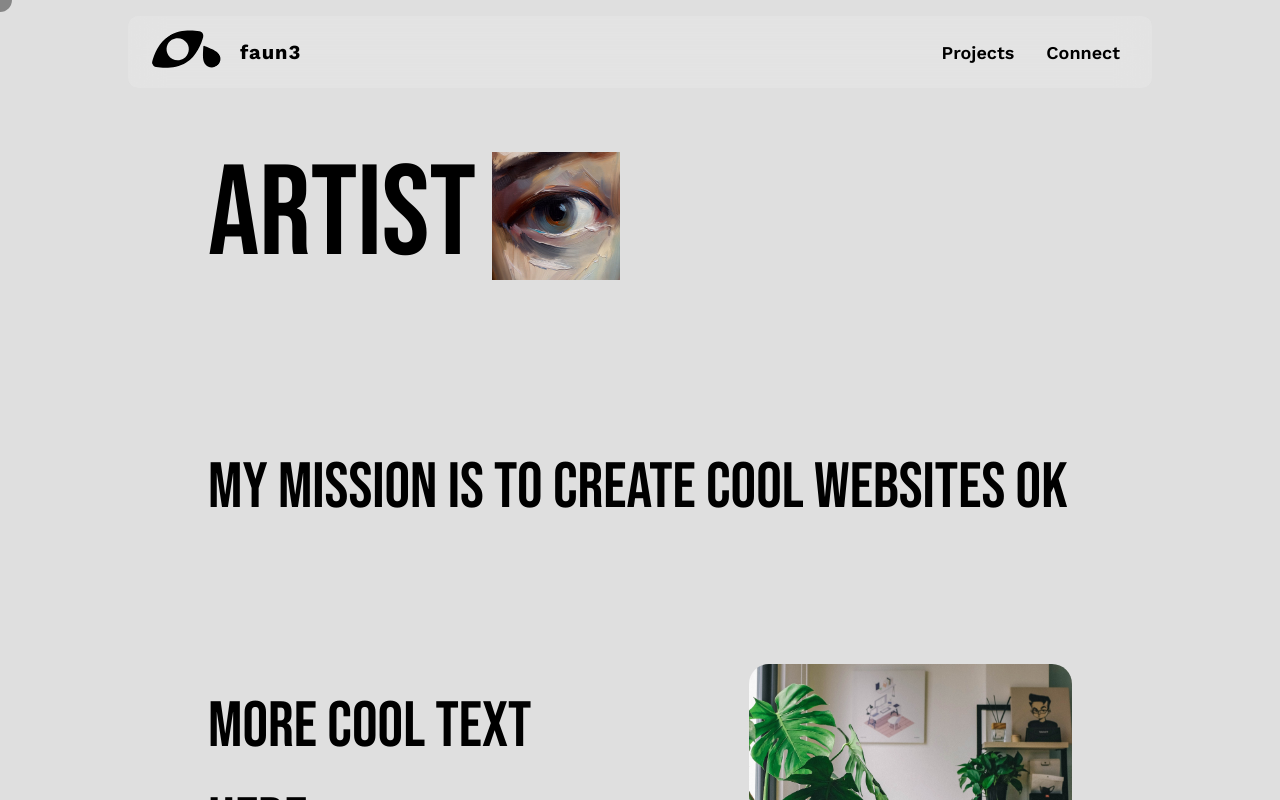
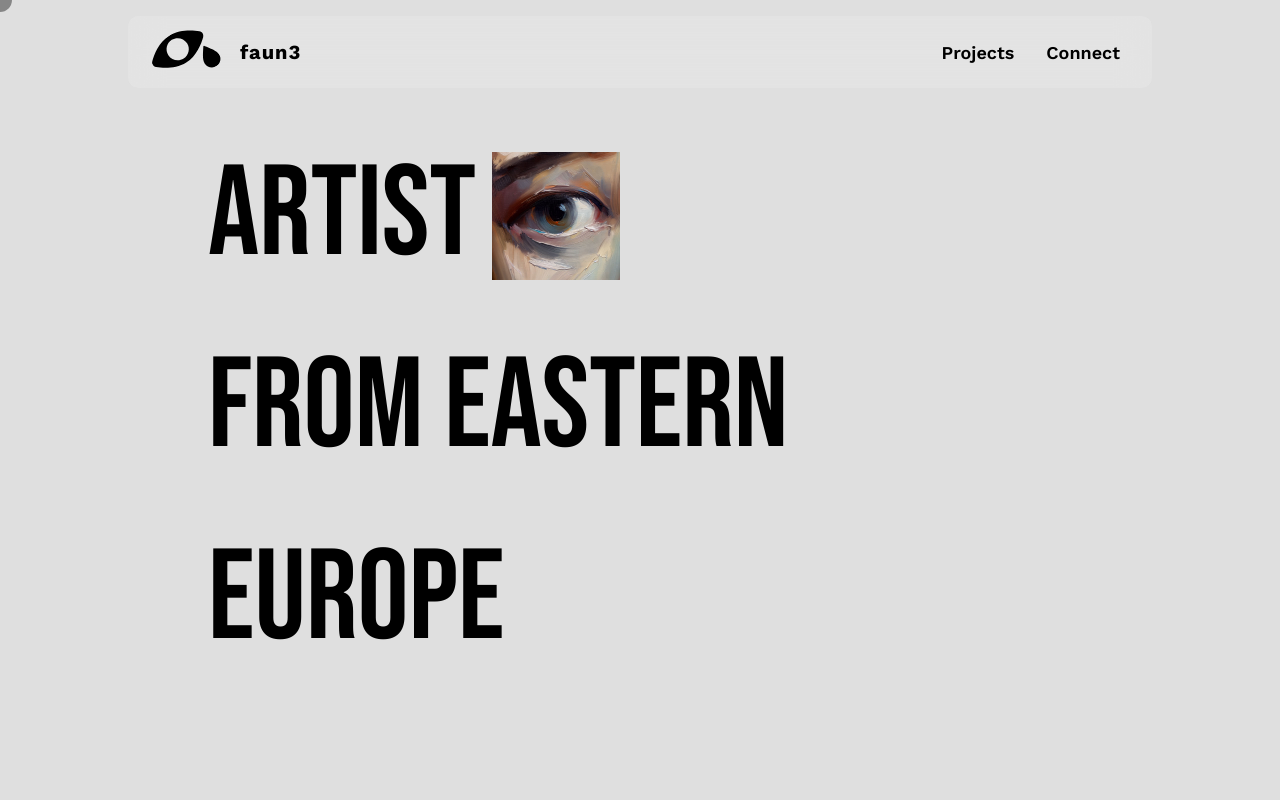
Before and after one commit to faun3/my-cool-portfolio, a Next.js app: page / in a window 1280 px wide. Shown: the top 800 px of the page. Built offline with nearby package versions, Linux system fonts and the light colour scheme.

Commit message:
fix top padding on header component

```diff
--- a/components/Header.tsx
+++ b/components/Header.tsx
@@ -6,7 +6,7 @@ import openEye from "@/public/images/openEye.png";
 const Header = () => {
   const [isEyeOpen, setIsEyeOpen] = useState(true);
   return (
-    <header className="my-[3rem]">
+    <header className="mb-[3rem] pt-[3rem]">
       <div className="font-bebas text-[8rem]">
         <div
           className="flex items-center gap-[1rem]"
@@ -38,6 +38,9 @@ const Header = () => {
             )}
           </div>
         </div>
+        <div>
+          <span>from eastern europe</span>
+        </div>
       </div>
     </header>
   );
```
